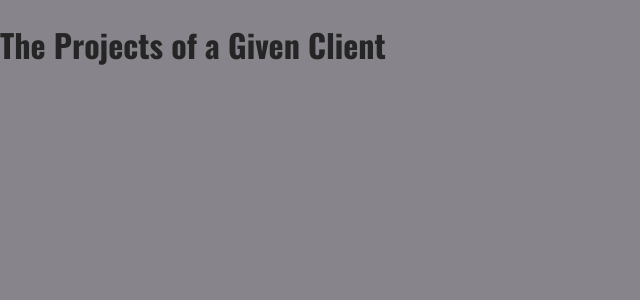
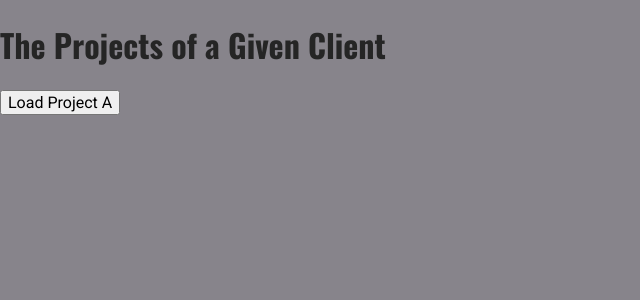
Before and after one commit to kyungbaa/nextStart, a Next.js app: page /clients/hoo in a window 1280 px wide. Shown: the top 300 px of the page, without its empty margins (0-640 px from the left). Built offline with nearby package versions, Linux system fonts and the light colour scheme.

Commit message:
프로그래밍 방식으로 내비게이팅

```diff
--- a/pages/clients/[id]/index.js
+++ b/pages/clients/[id]/index.js
@@ -3,9 +3,19 @@ import { useRouter } from 'next/router';
 export default function ClientProjectspage() {
   const router = useRouter();
   console.log('query', router.query); // {id: 'macc'}
+  const loadProjectHendler = () => {
+    // load data...
+    // router.push('/clients/max/projecta');
+    //   router.replace('/clients/max/projecta'); 뒤로 돌아가지 못하게 현재 페이지 대체
+    router.push({
+      pathname: '/clients/[id]/[clientProjectId]',
+      query: { id: 'max', clientProjectId: 'projecta' },
+    });
+  };
   return (
     <div>
       <h1>The Projects of a Given Client</h1>
+      <button onClick={loadProjectHendler}>Load Project A</button>
     </div>
   );
 }
```
